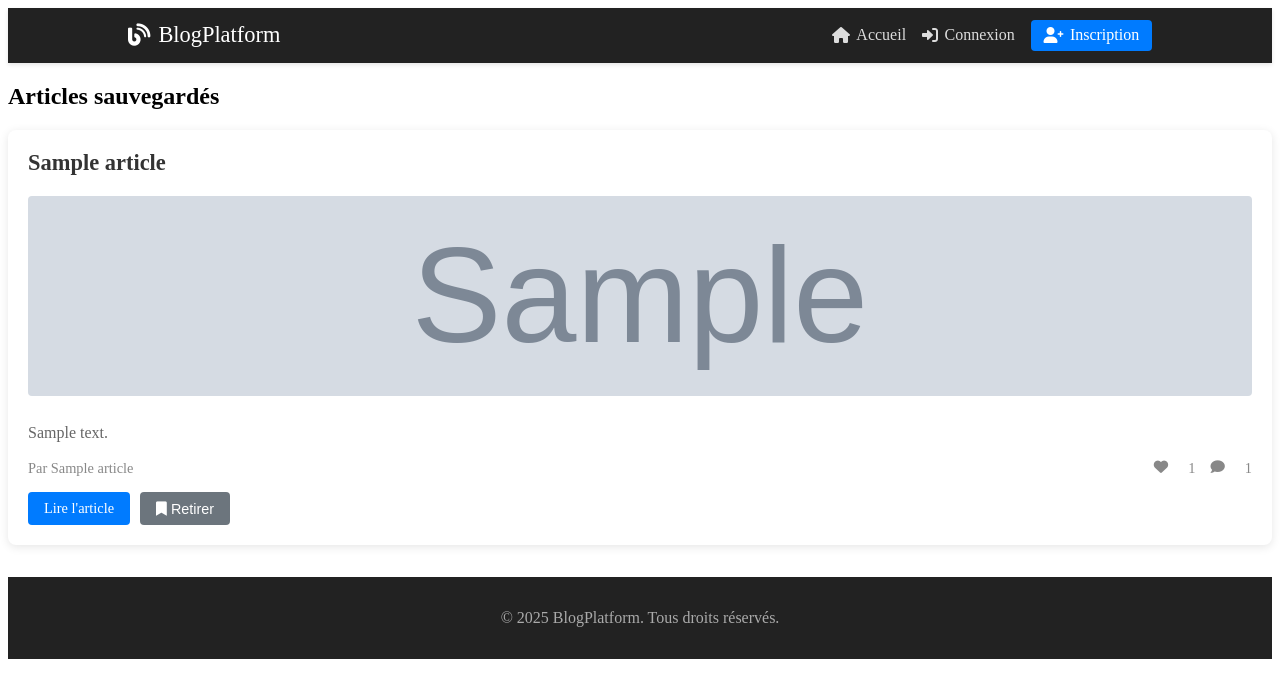
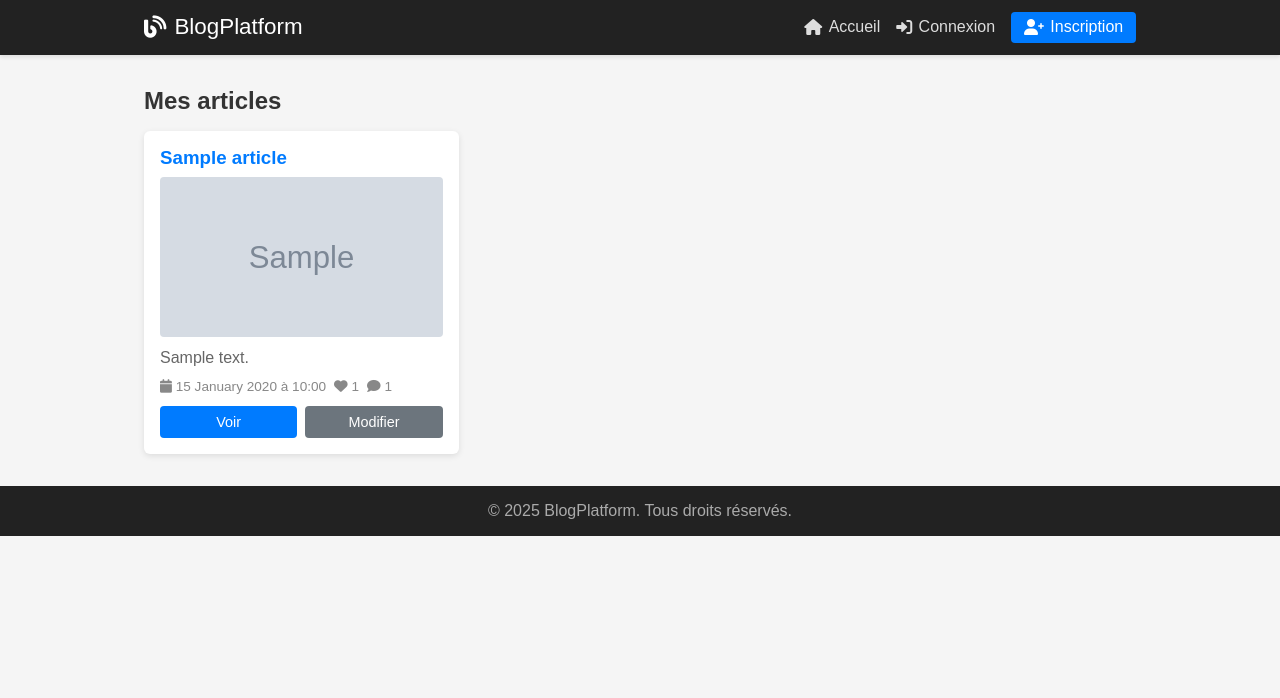
Before and after one commit to blcoussama/PROJET-PYTHON, a Flask app: template templates/user/my_articles.html in a window 1280 px wide. Shown: the top 698 px of the page. Run offline with Flask 2, Linux system fonts and the light colour scheme; the template is opened without the code that fills it: most values are stand-ins (such as "Sample title", 1, 10 or a date in 2020); grey boxes marked "Sample" are stand-in pictures.

Commit message:
Modifications et refinement de l'interface des fichiers html pour les pages de l'utilisateur

```diff
--- /dev/null
+++ b/data/sessions/GbkvTj-l4P7Fn20rIuT0qEZcQkxWOCcQtuvZm0hSrW4.json
@@ -0,0 +1 @@
+{"user": {"id": 1, "username": "oussama", "email": "oussama@gmail.com", "password_hash": "9b8769a4a742959a2d0298c36fb70623f2dfacda8436237df08d8dfd5b37374c", "created_at": "2025-05-25 11:44:41"}, "created_at": "2025-05-29T20:24:31.017008", "expires_at": "2025-06-05T20:24:31.017008"}
--- a/templates/articles/detail.html
+++ b/templates/articles/detail.html
@@ -126,7 +126,7 @@
     }
 
     function deleteArticle(articleId) {
-        if (!confirm('Êtes-vous sûr ?')) return;
+        if (!confirm('Êtes-vous sûr de Supprimer cet Article ?')) return;
         fetch('/delete-article/' + articleId, { method: 'POST' })
             .then(res => res.json())
             .then(data => {
--- a/templates/user/my_articles.html
+++ b/templates/user/my_articles.html
@@ -1,228 +1,150 @@
-<!DOCTYPE html>
-<html lang="fr">
+{% extends "base.html" %}
 
-<head>
-    <meta charset="UTF-8">
-    <meta name="viewport" content="width=device-width, initial-scale=1.0">
-    <title>{{ title }}</title>
-    <link rel="stylesheet" href="/static/css/style.css">
-    <link rel="stylesheet" href="https://cdnjs.cloudflare.com/ajax/libs/font-awesome/6.0.0/css/all.min.css">
-</head>
+{% block content %}
+<h2>Mes articles</h2>
 
-<body>
-    {% include "partials/navbar.html" %}
-    <main class="main-content">
-        <h2>Articles sauvegardés</h2>
 {% if articles %}
 <div class="article-list">
-            {% for article in articles %}
+    {% for a in articles %}
     <div class="article-card">
-                <h3><a href="/article/{{ article.id }}">{{ article.title }}</a></h3>
-                {% if article.image_url %}
-                <img src="{{ article.image_url }}" alt="{{ article.title }}" class="article-image">
+        <h3>
+            <a href="/article/{{ a.id }}">{{ a.title }}</a>
+        </h3>
+
+        {% if a.image_url %}
+        <img src="{{ a.image_url }}" alt="{{ a.title }}" class="article-image" />
         {% endif %}
-                <p>{{ article.content[:150] }}{% if article.content|length > 150 %}...{% endif %}</p>
+
+        <p>{{ a.content|truncate(150) }}</p>
+
         <div class="article-meta">
-                    <span class="author">Par {{ article.author_name }}</span>
-                    <span class="stats">
-                        <i class="fas fa-heart"></i> {{ article.likes_count }}
-                        <i class="fas fa-comment"></i> {{ article.comments_count }}
-                    </span>
+            <span><i class="fas fa-calendar"></i> {{ a.created_at|format_date }}</span>
+            <span><i class="fas fa-heart"></i> {{ a.likes_count }}</span>
+            <span><i class="fas fa-comment"></i> {{ a.comments_count }}</span>
         </div>
+
         <div class="article-actions">
-                    <a href="/article/{{ article.id }}" class="btn btn-primary">Lire l'article</a>
-                    <button class="btn btn-secondary btn-unsave" data-id="{{ article.id }}">
-                        <i class="fas fa-bookmark"></i> Retirer
-                    </button>
+            <a href="/article/{{ a.id }}" class="btn btn-primary">Voir</a>
+            <a href="/edit-article/{{ a.id }}" class="btn btn-secondary">Modifier</a>
         </div>
     </div>
     {% endfor %}
 </div>
 {% else %}
 <div class="empty-state">
-            <i class="fas fa-bookmark fa-3x"></i>
-            <h3>Aucun article sauvegardé</h3>
-            <p>Vous n'avez sauvegardé aucun article pour le moment.</p>
-            <a href="/" class="btn btn-primary">Découvrir des articles</a>
+    <i class="fas fa-newspaper fa-3x"></i>
+    <h3>Aucun article créé</h3>
+    <p class="empty_desc">Vous n'avez pas encore publié d'articles.</p>
+    <a href="/create-article" class="btn btn-primary">Créer un article</a>
 </div>
 {% endif %}
-    </main>
-    {% include "partials/footer.html" %}
-
-    <script>
-        document.addEventListener('DOMContentLoaded', function () {
-            const unsaveButtons = document.querySelectorAll('.btn-unsave');
-
-            unsaveButtons.forEach(button => {
-                button.addEventListener('click', async function () {
-                    const articleId = this.dataset.id;
-
-                    if (confirm('Êtes-vous sûr de vouloir retirer cet article de vos articles sauvegardés ?')) {
-                        try {
-                            const response = await fetch(`/save-article/${articleId}`, {
-                                method: 'POST',
-                                headers: {
-                                    'Content-Type': 'application/x-www-form-urlencoded',
-                                }
-                            });
-
-                            const result = await response.json();
-
-                            if (result.success && !result.saved) {
-                                // Remove the article card from the page
-                                this.closest('.article-card').remove();
-
-                                // Check if there are no more articles
-                                const remainingCards = document.querySelectorAll('.article-card');
-                                if (remainingCards.length === 0) {
-                                    location.reload(); // Reload to show empty state
-                                }
-                            } else {
-                                alert('Erreur lors de la suppression');
-                            }
-                        } catch (error) {
-                            console.error('Erreur:', error);
-                            alert('Une erreur est survenue');
-                        }
-                    }
-                });
-            });
-        });
-    </script>
 
 <style>
     .article-list {
         display: grid;
-            gap: 20px;
-            margin-top: 20px;
+        grid-template-columns: repeat(auto-fill, minmax(260px, 1fr));
+        gap: 1.5rem;
+        margin-top: 1rem;
     }
 
     .article-card {
-            background: white;
-            border-radius: 8px;
-            padding: 20px;
-            box-shadow: 0 2px 10px rgba(0, 0, 0, 0.1);
-            transition: transform 0.2s ease, box-shadow 0.2s ease;
-        }
-
-        .article-card:hover {
-            transform: translateY(-2px);
-            box-shadow: 0 4px 20px rgba(0, 0, 0, 0.15);
+        background: #fff;
+        border-radius: 6px;
+        padding: 1rem;
+        box-shadow: 0 2px 6px rgba(0, 0, 0, 0.1);
+        display: flex;
+        flex-direction: column;
+        justify-content: space-between;
     }
 
     .article-card h3 {
-            margin: 0 0 10px 0;
+        margin-bottom: .5rem;
     }
 
     .article-card h3 a {
+        color: #007bff;
         text-decoration: none;
-            color: #333;
-            font-size: 1.2em;
     }
 
     .article-card h3 a:hover {
-            color: #007bff;
+        text-decoration: underline;
     }
 
     .article-image {
         width: 100%;
-            height: 200px;
+        height: 160px;
         object-fit: cover;
         border-radius: 4px;
-            margin: 10px 0;
+        margin-bottom: .75rem;
     }
 
     .article-card p {
+        flex: 1;
         color: #666;
-            line-height: 1.6;
-            margin: 10px 0;
+        margin-bottom: .75rem;
     }
 
     .article-meta {
+        font-size: .85rem;
+        color: #888;
         display: flex;
-            justify-content: space-between;
-            align-items: center;
-            margin: 15px 0;
-            font-size: 0.9em;
-            color: #888;
-        }
-
-        .article-meta .stats {
-            display: flex;
-            gap: 15px;
-        }
-
-        .article-meta .stats i {
-            margin-right: 5px;
+        gap: .5rem;
+        margin-bottom: .75rem;
     }
 
     .article-actions {
-            margin-top: 15px;
         display: flex;
-            gap: 10px;
+        gap: .5rem;
     }
 
     .btn {
-            display: inline-block;
-            padding: 8px 16px;
-            text-decoration: none;
+        flex: 1;
+        text-align: center;
+        padding: .5rem;
         border: none;
         border-radius: 4px;
-            font-size: 0.9em;
+        text-decoration: none;
+        font-size: .9rem;
         cursor: pointer;
-            transition: background-color 0.2s ease;
     }
 
     .btn-primary {
-            background-color: #007bff;
-            color: white;
+        background: #007bff;
+        color: #fff;
     }
 
     .btn-primary:hover {
-            background-color: #0056b3;
+        background: #0056b3;
     }
 
     .btn-secondary {
-            background-color: #6c757d;
-            color: white;
+        background: #6c757d;
+        color: #fff;
     }
 
     .btn-secondary:hover {
-            background-color: #545b62;
+        background: #545b62;
     }
 
     .empty-state {
         text-align: center;
-            padding: 60px 20px;
-            color: #888;
+        padding: 3rem 1rem;
+        color: #666;
     }
 
     .empty-state i {
+        margin-bottom: 1rem;
         color: #ddd;
+    }
+
+    .empty-state a.btn-primary {
+        margin-top: 1rem;
+    }
+
+    .empty_desc {
+        margin-top: 10px;
         margin-bottom: 20px;
     }
 
-        .empty-state h3 {
-            margin-bottom: 10px;
-            color: #666;
-        }
-
-        .empty-state p {
-            margin-bottom: 30px;
-        }
-
-        @media (max-width: 768px) {
-            .article-meta {
-                flex-direction: column;
-                align-items: flex-start;
-                gap: 5px;
-            }
-
-            .article-actions {
-                flex-direction: column;
-            }
-        }
 </style>
-</body>
-
-</html>
+{% endblock %}
```
Also changed, not shown: templates/user/liked_articles.html (+87 -31 lines), templates/user/saved_articles.html (+122 -69 lines), data/blog.db. Lines whose indentation alone changed are shown as unchanged.
